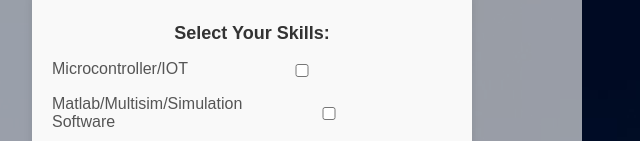
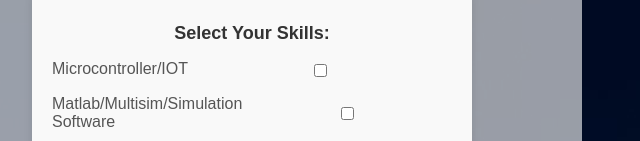
Before and after one commit to TeslaVNIT2024/myFrontend, a plain HTML site: page registration.html in a window 1280 px wide. Shown: the part 811-952 px from the top of the page, 388-1028 px from the left. Drawn offline with Linux system fonts and the light colour scheme.

Commit message:
Update registration.html

```diff
--- a/registration.html
+++ b/registration.html
@@ -71,11 +71,11 @@
                 <div style="margin-bottom: 15px;">
                     <label style="display: flex; align-items: center; margin-bottom: 8px;">
                         <span style="color: #555; flex: 1;">Microcontroller/IOT</span>
-                        <input type="checkbox" name="skill" value="Microcontroller/IOT" style="margin-right:10%;" >
+                        <input type="checkbox" name="skill" value="Microcontroller/IOT" style="right:10%;" >
                     </label>
                     <label style="display: flex; align-items: center; margin-bottom: 8px;">
                         <span style="color: #555; flex: 1;">Matlab/Multisim/Simulation Software</span>
-                        <input type="checkbox" name="skill" value="Matlab/Multisim/Simulation Software" style="margin-right:10%;">
+                        <input type="checkbox" name="skill" value="Matlab/Multisim/Simulation Software" style="right:10%;">
                     </label>
                     <label style="display: flex; align-items: center; margin-bottom: 8px;">
                         <span style="color: #555; flex: 1;">SolidWorks/Fusion 360</span>
```
